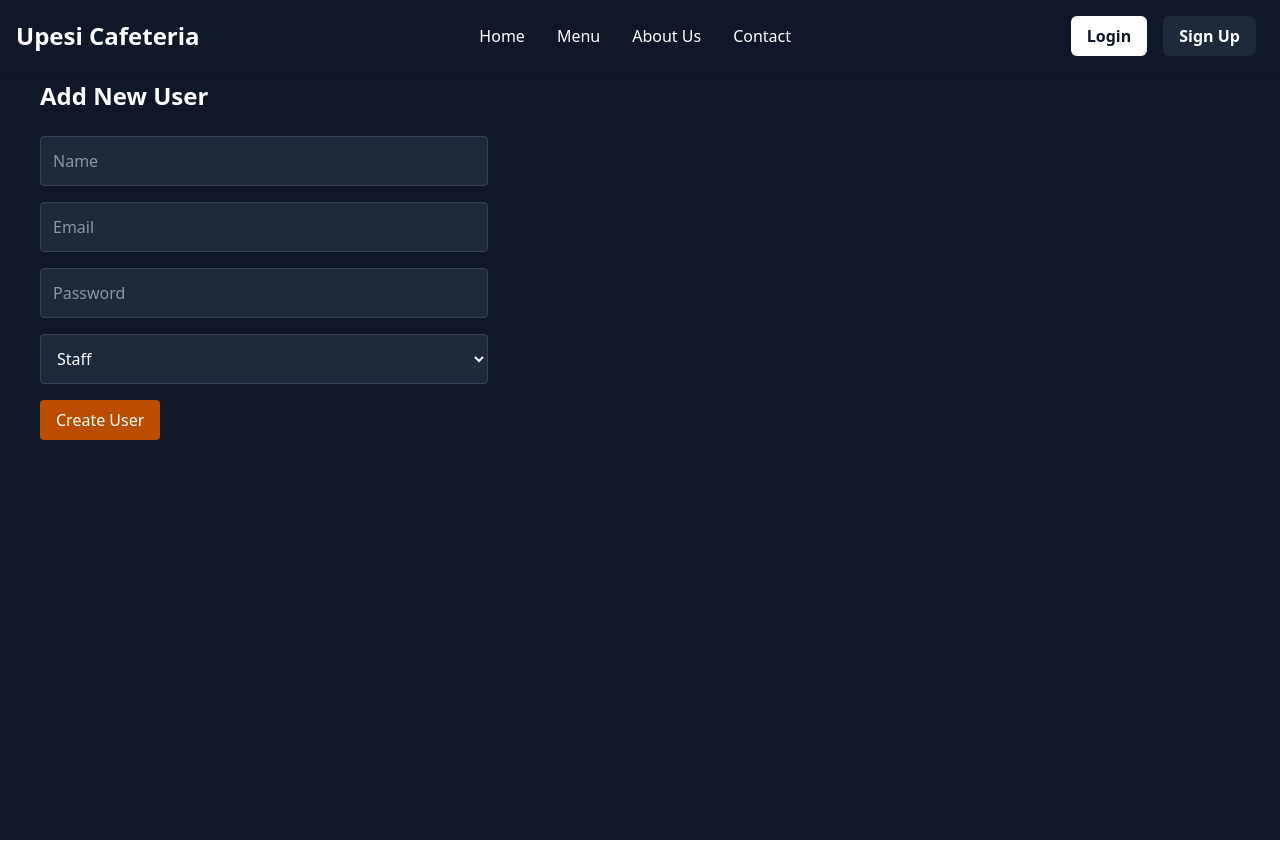
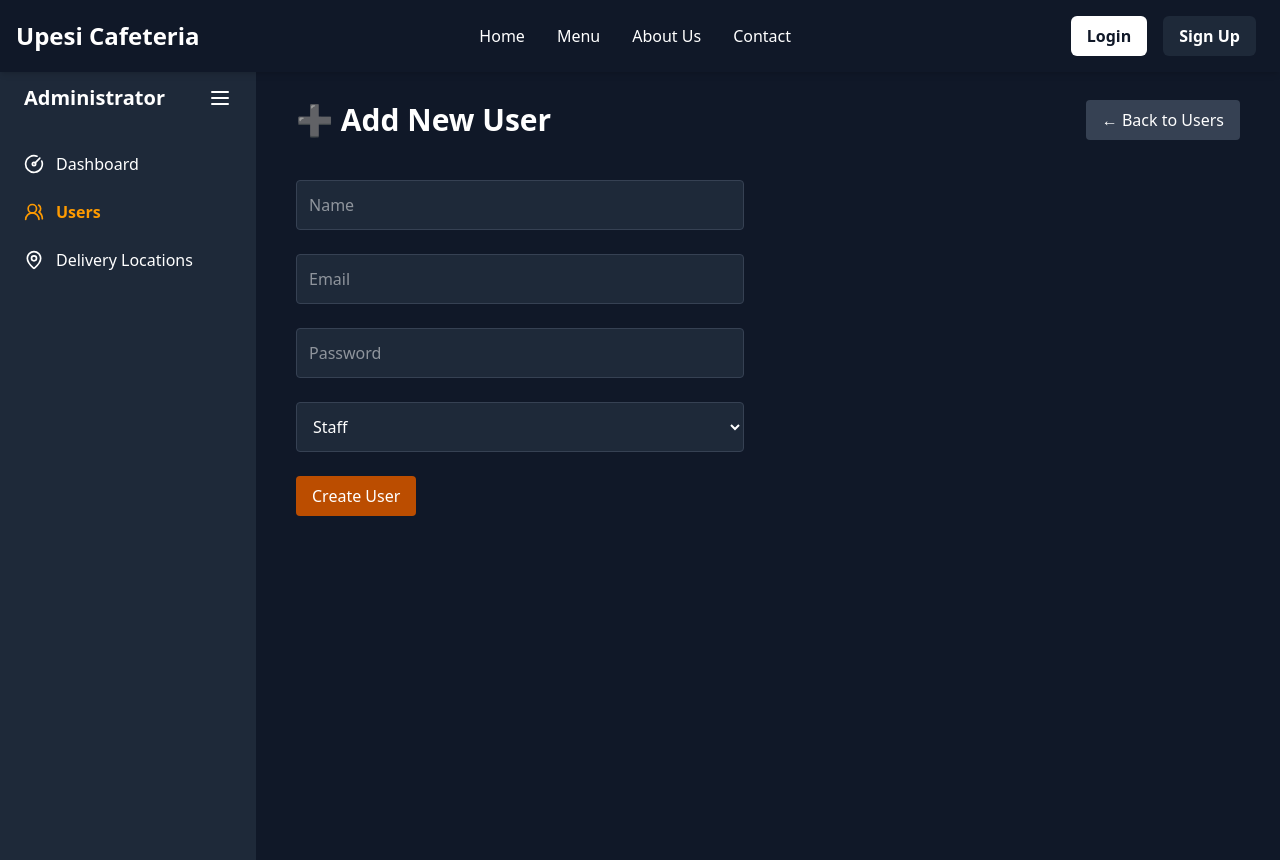
Before and after one commit to jasonAnyango/CSProject1-UpesiCafeteria, a React (Vite) app in the folder frontend/: page /admin/users/add in a window 1280 px wide. Built offline with nearby package versions, Linux system fonts and the light colour scheme.

Commit message:
Consistency between Admin pages

```diff
--- a/frontend/src/pages/AddUser.jsx
+++ b/frontend/src/pages/AddUser.jsx
@@ -1,9 +1,17 @@
 import React, { useState } from 'react';
 import axios from 'axios';
 import Swal from 'sweetalert2';
+import { Link } from 'react-router-dom';
+import {
+  GaugeCircle,
+  Users2,
+  Menu,
+  MapPin
+} from 'lucide-react';
 
 const AddUser = () => {
   const [form, setForm] = useState({ name: '', email: '', password: '', role: 'Staff' });
+  const [sidebarOpen, setSidebarOpen] = useState(true);
 
   const handleChange = e => setForm({ ...form, [e.target.name]: e.target.value });
 
@@ -11,31 +19,93 @@ const AddUser = () => {
     e.preventDefault();
     try {
       await axios.post('http://localhost:5000/api/admin/users', form);
-      Swal.fire('Success', 'User created successfully', 'success');
+      Swal.fire('✅ Success', 'User created successfully', 'success');
+      setForm({ name: '', email: '', password: '', role: 'Staff' }); // Reset form
     } catch (err) {
-      Swal.fire('Error', err.response?.data?.message || 'Something went wrong', 'error');
+      Swal.fire('❌ Error', err.response?.data?.message || 'Something went wrong', 'error');
     }
   };
 
   return (
-    <div className="min-h-screen bg-gray-900 text-white p-10">
-      <h1 className="text-2xl font-bold mb-6">Add New User</h1>
-      <form onSubmit={handleSubmit} className="space-y-4 max-w-md">
-        <input name="name" type="text" placeholder="Name" required onChange={handleChange}
-          className="w-full p-3 rounded bg-gray-800 border border-gray-700" />
-        <input name="email" type="email" placeholder="Email" required onChange={handleChange}
-          className="w-full p-3 rounded bg-gray-800 border border-gray-700" />
-        <input name="password" type="password" placeholder="Password" required onChange={handleChange}
-          className="w-full p-3 rounded bg-gray-800 border border-gray-700" />
-        <select name="role" onChange={handleChange}
-          className="w-full p-3 rounded bg-gray-800 border border-gray-700">
+    <div className="min-h-screen flex bg-gray-900 text-white mt-5">
+      {/* Sidebar */}
+      <aside className={`${sidebarOpen ? 'w-64' : 'w-20'} bg-gray-800 p-6 transition-all duration-300 space-y-10 hidden md:block`}>
+        <div className="flex justify-between items-center">
+          <h1 className={`text-xl font-bold ${!sidebarOpen && 'hidden'}`}>Administrator</h1>
+          <button onClick={() => setSidebarOpen(!sidebarOpen)}>
+            <Menu className="w-6 h-6 text-white" />
+          </button>
+        </div>
+        <nav className="space-y-6 mt-6">
+          <Link to="/administrator" className="flex items-center gap-3 hover:text-amber-500">
+            <GaugeCircle className="w-5 h-5" />{sidebarOpen && 'Dashboard'}
+          </Link>
+          <Link to="/admin/users" className="flex items-center gap-3 text-amber-500 font-semibold">
+            <Users2 className="w-5 h-5" />{sidebarOpen && 'Users'}
+          </Link>
+          <Link to="/admin/deliveryLocation" className="flex items-center gap-3 hover:text-amber-500">
+            <MapPin className="w-5 h-5" />{sidebarOpen && 'Delivery Locations'}
+          </Link>
+        </nav>
+      </aside>
+
+      {/* Main Content */}
+      <main className="flex-1 p-6 md:p-10 space-y-10">
+        <div className="flex items-center justify-between">
+          <h1 className="text-3xl font-bold">➕ Add New User</h1>
+          <Link
+            to="/admin/users"
+            className="bg-gray-700 hover:bg-gray-600 px-4 py-2 rounded"
+          >
+            ← Back to Users
+          </Link>
+        </div>
+
+        <form onSubmit={handleSubmit} className="space-y-6 max-w-md">
+          <input
+            name="name"
+            type="text"
+            placeholder="Name"
+            required
+            value={form.name}
+            onChange={handleChange}
+            className="w-full p-3 rounded bg-gray-800 border border-gray-700 text-white"
+          />
+          <input
+            name="email"
+            type="email"
+            placeholder="Email"
+            required
+            value={form.email}
+            onChange={handleChange}
+            className="w-full p-3 rounded bg-gray-800 border border-gray-700 text-white"
+          />
+          <input
+            name="password"
+            type="password"
+            placeholder="Password"
+            required
+            value={form.password}
+            onChange={handleChange}
+            className="w-full p-3 rounded bg-gray-800 border border-gray-700 text-white"
+          />
+          <select
+            name="role"
+            value={form.role}
+            onChange={handleChange}
+            className="w-full p-3 rounded bg-gray-800 border border-gray-700 text-white"
+          >
             <option value="Staff">Staff</option>
             <option value="Admin">Admin</option>
           </select>
-        <button type="submit" className="bg-amber-700 px-4 py-2 rounded hover:bg-amber-800">
+          <button
+            type="submit"
+            className="bg-amber-700 px-4 py-2 rounded hover:bg-amber-800 transition"
+          >
             Create User
           </button>
         </form>
+      </main>
     </div>
   );
 };
--- a/frontend/src/pages/AdminDeliveryLocations.jsx
+++ b/frontend/src/pages/AdminDeliveryLocations.jsx
@@ -1,11 +1,21 @@
 import React, { useEffect, useState } from 'react';
 import axios from 'axios';
+import { Link } from 'react-router-dom';
+import {
+  GaugeCircle,
+  Users2,
+  Bell,
+  BarChart2,
+  Menu,
+  MapPin
+} from 'lucide-react';
 
 const AdminDeliveryLocations = () => {
   const [locations, setLocations] = useState([]);
   const [form, setForm] = useState({ name: '', description: '' });
   const [loading, setLoading] = useState(true);
   const [error, setError] = useState('');
+  const [sidebarOpen, setSidebarOpen] = useState(true);
 
   const fetchLocations = async () => {
     try {
@@ -54,13 +64,36 @@ const AdminDeliveryLocations = () => {
   };
 
   return (
-    <div className="min-h-screen bg-gray-900 text-white px-6 py-10">
-      <h1 className="text-3xl font-bold text-center mb-10">📍 Manage Delivery Locations</h1>
+    <div className="min-h-screen flex bg-gray-900 text-white mt-5">
+      {/* Sidebar */}
+      <aside className={`${sidebarOpen ? 'w-64' : 'w-20'} bg-gray-800 p-6 transition-all duration-300 space-y-10 hidden md:block`}>
+        <div className="flex justify-between items-center">
+          <h1 className={`text-xl font-bold ${!sidebarOpen && 'hidden'}`}>Administrator</h1>
+          <button onClick={() => setSidebarOpen(!sidebarOpen)}>
+            <Menu className="w-6 h-6 text-white" />
+          </button>
+        </div>
+        <nav className="space-y-6 mt-6">
+          <Link to="/administrator" className="flex items-center gap-3 hover:text-amber-500">
+            <GaugeCircle className="w-5 h-5" />{sidebarOpen && 'Dashboard'}
+          </Link>
+          <Link to="/admin/users" className="flex items-center gap-3 hover:text-amber-500">
+            <Users2 className="w-5 h-5" />{sidebarOpen && 'Users'}
+          </Link>
+          <Link to="/admin/deliveryLocation" className="flex items-center gap-3 text-amber-500 font-semibold">
+            <MapPin className="w-5 h-5" />{sidebarOpen && 'Delivery Locations'}
+          </Link>
+        </nav>
+      </aside>
+
+      {/* Main Content */}
+      <main className="flex-1 p-6 md:p-10 space-y-10">
+        <h1 className="text-3xl font-bold mb-6">📍 Manage Delivery Locations</h1>
 
         {/* Form */}
         <form
           onSubmit={addLocation}
-        className="bg-gray-800 p-6 rounded-xl shadow-md mb-12 max-w-xl mx-auto"
+          className="bg-gray-800 p-6 rounded-xl shadow-md mb-10 max-w-xl"
         >
           <h2 className="text-xl font-semibold mb-4">➕ Add New Location</h2>
           <input
@@ -94,7 +127,7 @@ const AdminDeliveryLocations = () => {
         ) : locations.length === 0 ? (
           <p className="text-center text-gray-400">No locations found.</p>
         ) : (
-        <div className="grid grid-cols-1 md:grid-cols-2 gap-6 max-w-5xl mx-auto">
+          <div className="grid grid-cols-1 md:grid-cols-2 gap-6">
             {locations.map((location) => (
               <div
                 key={location._id}
@@ -115,6 +148,7 @@ const AdminDeliveryLocations = () => {
             ))}
           </div>
         )}
+      </main>
     </div>
   );
 };
--- a/frontend/src/pages/Administrator.jsx
+++ b/frontend/src/pages/Administrator.jsx
@@ -18,6 +18,7 @@ import {
   Bell,
   BarChart2,
   Menu,
+  MapPin
 } from 'lucide-react';
 
 const trafficData = [
@@ -80,18 +81,15 @@ const Administrator = () => {
           </button>
         </div>
         <nav className="space-y-6 mt-6">
-          <a href="#dashboard" className="flex items-center gap-3 text-amber-500 font-semibold">
+          <Link href="/administrator" className="flex items-center gap-3 text-amber-500 font-semibold">
             <GaugeCircle className="w-5 h-5" />{sidebarOpen && 'Dashboard'}
-          </a>
+          </Link>
           <Link to='/admin/users' className="flex items-center gap-3 hover:text-amber-500">
             <Users2 className="w-5 h-5" />{sidebarOpen && 'Users'}
           </Link>
-          <a href="#notifications" className="flex items-center gap-3 hover:text-amber-500">
-            <Bell className="w-5 h-5" />{sidebarOpen && 'Notifications'}
-          </a>
-          <a href="#reports" className="flex items-center gap-3 hover:text-amber-500">
-            <BarChart2 className="w-5 h-5" />{sidebarOpen && 'Reports'}
-          </a>
+          <Link to='/admin/deliveryLocation' className="flex items-center gap-3 hover:text-amber-500">
+            <MapPin className="w-5 h-5" />{sidebarOpen && 'Delivery Locations'}
+          </Link>
         </nav>
       </aside>
 
--- a/frontend/src/pages/UserManagement.jsx
+++ b/frontend/src/pages/UserManagement.jsx
@@ -2,14 +2,24 @@ import React, { useEffect, useState } from 'react';
 import axios from 'axios';
 import Swal from 'sweetalert2';
 import { Link } from 'react-router-dom';
+import {
+  GaugeCircle,
+  Users2,
+  Menu,
+  MapPin
+} from 'lucide-react';
 
 const UserManagement = () => {
   const [users, setUsers] = useState([]);
+  const [sidebarOpen, setSidebarOpen] = useState(true);
 
   const fetchUsers = async () => {
+    try {
       const res = await axios.get('http://localhost:5000/api/admin/users');
-    console.log(res.data);
       setUsers(res.data.data);
+    } catch (error) {
+      console.error('❌ Failed to fetch users:', error);
+    }
   };
 
   const deleteUser = async (id) => {
@@ -22,8 +32,12 @@ const UserManagement = () => {
     });
 
     if (confirm.isConfirmed) {
+      try {
         await axios.delete(`http://localhost:5000/api/admin/users/${id}`);
         fetchUsers();
+      } catch (error) {
+        console.error('❌ Error deleting user:', error);
+      }
     }
   };
 
@@ -32,9 +46,39 @@ const UserManagement = () => {
   }, []);
 
   return (
-    <div className="min-h-screen bg-gray-900 text-white p-10">
-      <h1 className="text-2xl font-bold mb-4">All Users</h1>
-      <Link to="/admin/users/add" className="bg-amber-700 px-4 py-2 rounded hover:bg-amber-800 mb-4 inline-block">Add User</Link>
+    <div className="min-h-screen flex bg-gray-900 text-white mt-5">
+      {/* Sidebar */}
+      <aside className={`${sidebarOpen ? 'w-64' : 'w-20'} bg-gray-800 p-6 transition-all duration-300 space-y-10 hidden md:block`}>
+        <div className="flex justify-between items-center">
+          <h1 className={`text-xl font-bold ${!sidebarOpen && 'hidden'}`}>Administrator</h1>
+          <button onClick={() => setSidebarOpen(!sidebarOpen)}>
+            <Menu className="w-6 h-6 text-white" />
+          </button>
+        </div>
+        <nav className="space-y-6 mt-6">
+          <Link to="/administrator" className="flex items-center gap-3 hover:text-amber-500">
+            <GaugeCircle className="w-5 h-5" />{sidebarOpen && 'Dashboard'}
+          </Link>
+          <Link to="/admin/users" className="flex items-center gap-3 text-amber-500 font-semibold">
+            <Users2 className="w-5 h-5" />{sidebarOpen && 'Users'}
+          </Link>
+          <Link to="/admin/deliveryLocation" className="flex items-center gap-3 hover:text-amber-500">
+            <MapPin className="w-5 h-5" />{sidebarOpen && 'Delivery Locations'}
+          </Link>
+        </nav>
+      </aside>
+
+      {/* Main Content */}
+      <main className="flex-1 p-6 md:p-10 space-y-10">
+        <div className="flex items-center justify-between">
+          <h1 className="text-3xl font-bold">👥 All Users</h1>
+          <Link
+            to="/admin/users/add"
+            className="bg-amber-700 px-4 py-2 rounded hover:bg-amber-800 text-white"
+          >
+            ➕ Add User
+          </Link>
+        </div>
 
         <table className="w-full mt-4 text-left border-collapse">
           <thead>
@@ -55,12 +99,15 @@ const UserManagement = () => {
                   <button
                     onClick={() => deleteUser(user._id)}
                     className="bg-red-600 px-3 py-1 text-white rounded hover:bg-red-700"
-                >Delete</button>
+                  >
+                    Delete
+                  </button>
                 </td>
               </tr>
             ))}
           </tbody>
         </table>
+      </main>
     </div>
   );
 };
```
Lines whose indentation alone changed are shown as unchanged.
